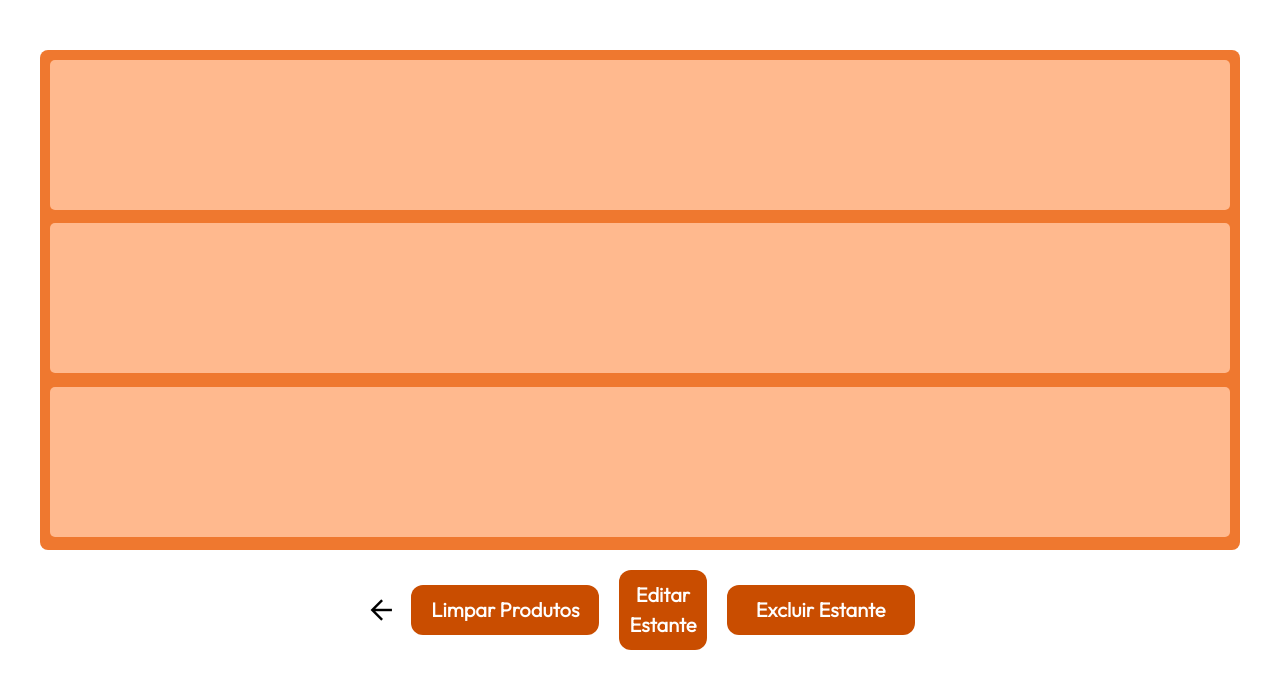
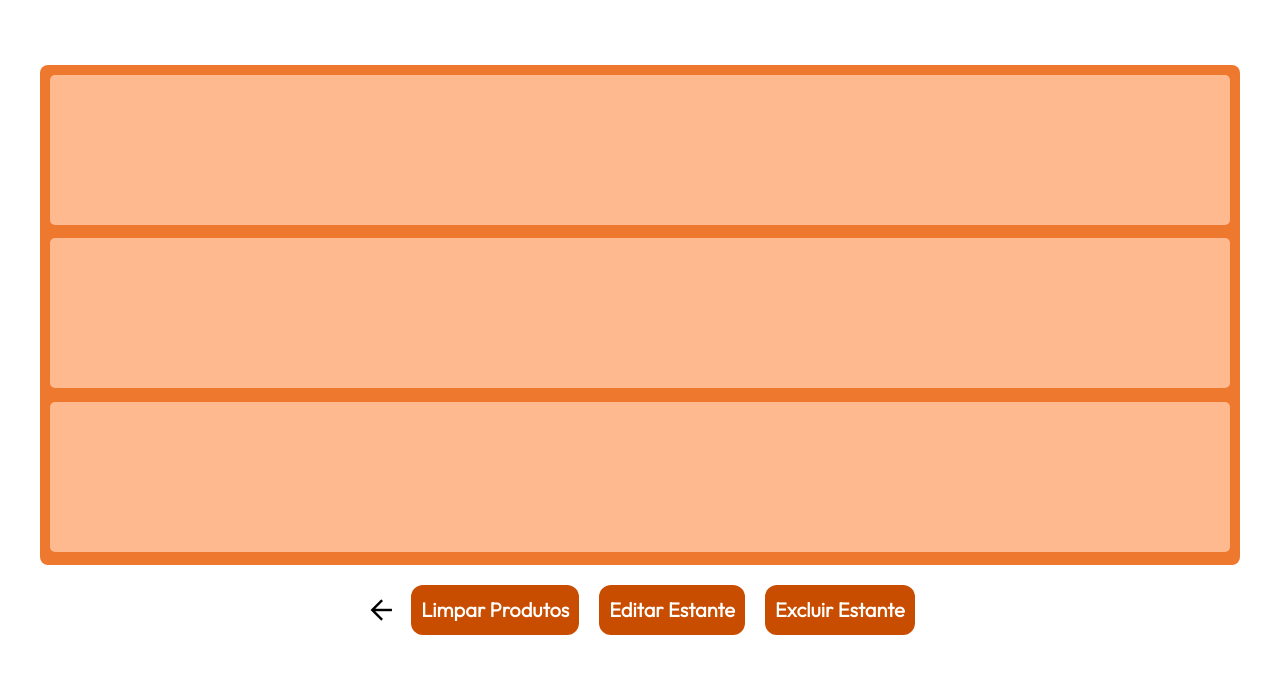
Before and after one commit to LuconhaOliveira/tccLogistica, a Flask app: template templates/pagina_consultar_produtos.html in a window 1280 px wide. Shown: the part 100-800 px from the top of the page. Run offline with Flask 3, Linux system fonts and the light colour scheme; the template is opened without the code that fills it, so the values that code supplies are empty; some libraries are stand-ins or nearby versions; some web fonts are replaced.

Commit message:
MODIFY: correção de CSS dos botões

```diff
--- a/static/styles/pagina_consultar_produtos.css
+++ b/static/styles/pagina_consultar_produtos.css
@@ -142,7 +142,6 @@
     border: none !important;
     border-radius: 12px !important;
     padding: 10px !important;
-    width: 100% !important;
     cursor: pointer !important;
     transition: background 0.5s !important;
 }
```
